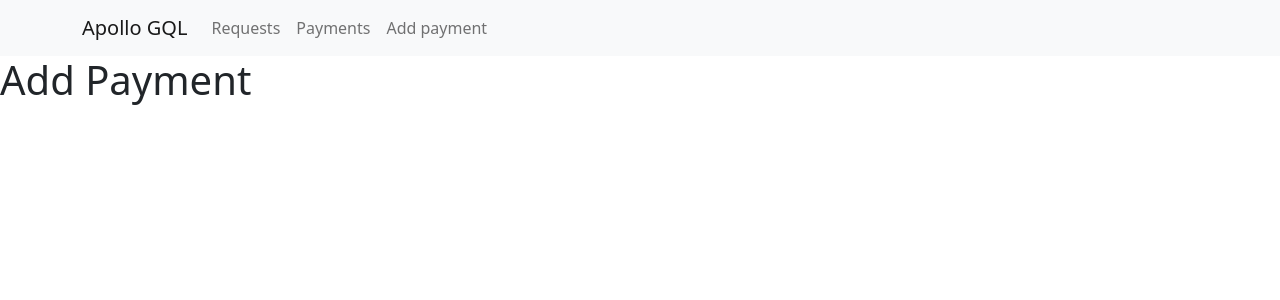
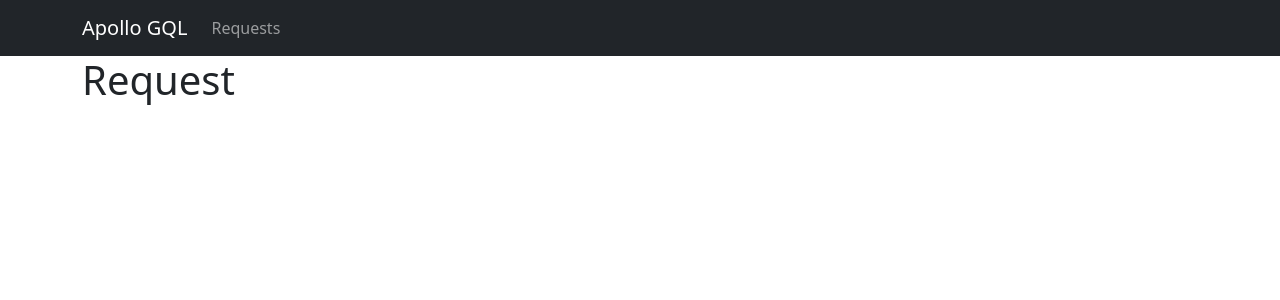
Before and after one commit to grigory-js-ninja/simple_apollo, a React (Create React App) app in the folder client/: page /add-payment in a window 1280 px wide. Shown: the top 300 px of the page. Built offline with nearby package versions, Linux system fonts and the light colour scheme.

Commit message:
fetch all requests

```diff
--- a/client/src/components/Navbar.component.tsx
+++ b/client/src/components/Navbar.component.tsx
@@ -2,15 +2,13 @@ import { Navbar, Container, Nav } from 'react-bootstrap'
 
 export function AppNavbar() {
   return (
-    <Navbar bg="light" expand="lg">
+    <Navbar bg="dark" variant="dark">
     <Container>
       <Navbar.Brand href="/">Apollo GQL</Navbar.Brand>
       <Navbar.Toggle aria-controls="basic-navbar-nav" />
       <Navbar.Collapse id="basic-navbar-nav">
         <Nav className="me-auto">
           <Nav.Link href="/requests">Requests</Nav.Link>
-          <Nav.Link href="/payments">Payments</Nav.Link>
-          <Nav.Link href="/add-payment">Add payment</Nav.Link>
         </Nav>
       </Navbar.Collapse>
     </Container>
--- /dev/null
+++ b/client/src/components/Request.component.tsx
@@ -0,0 +1,8 @@
+
+export function Request() {
+  return (
+    <div>
+      <h1>Request</h1>
+    </div>
+  )
+}
--- /dev/null
+++ b/client/src/components/RequestCard.component.tsx
@@ -0,0 +1,17 @@
+import { Card, Button } from 'react-bootstrap'
+import { IRequest } from '../types/request'
+
+export function RequestCard(props: IRequest): JSX.Element {
+  return (
+    <Card style={{ marginBottom: '20px'}}>
+      <Card.Header as="h5">{props.id}</Card.Header>
+      <Card.Body>
+        <Card.Title>Special title treatment</Card.Title>
+        <Card.Text>
+          With supporting text below as a natural lead-in to additional content.
+        </Card.Text>
+        <Button variant="primary">Go somewhere</Button>
+      </Card.Body>
+    </Card>
+  )
+}
--- a/client/src/components/Requests.component.tsx
+++ b/client/src/components/Requests.component.tsx
@@ -1,9 +1,36 @@
+import { Container, Spinner, Alert } from 'react-bootstrap'
+import { gql, useQuery } from '@apollo/client';
 
+import { RequestCard } from './RequestCard.component'
+
+import { IRequest } from '../types/request'
+
+const GET_REQUESTS = gql`
+  query GetRequests {
+    allPaymentRequests {
+      id
+      note
+      clientId
+      businessId
+      shortCode
+      transactionId
+      paymentMethods
+      totalAmount
+    }
+  }
+`;
 
 export function Requests() {
+  const { loading, error, data } = useQuery(GET_REQUESTS);
+
   return (
-    <div>
-      <h1>Requests</h1>
-    </div>
+    <Container fluid style={{ marginTop: '50px' }}>
+      {error && <Alert variant={'danger'}>
+       {error.message}
+      </Alert>}
+      {loading ? <Spinner animation="border" variant="dark" /> :
+        data?.allPaymentRequests?.map((pr: IRequest) => <RequestCard key={pr.id} { ...pr }/>)
+      }
+    </Container>
   )
 }
--- a/client/src/containers/Router.container.tsx
+++ b/client/src/containers/Router.container.tsx
@@ -7,15 +7,16 @@ import App from '../App'
 import { Requests } from '../components/Requests.component'
 import { Payments } from '../components/Payments.component'
 import { AddPayment } from '../components/AddPayment.component'
-
+import { Request } from '../components/Request.component'
 export function AppRouter() {
   return (
     <BrowserRouter>
     <Routes>
       <Route path="/" element={<App />} />
       <Route path="/requests" element={<Requests />} />
-      <Route path="/payments" element={<Payments />} />
-      <Route path="/add-payment" element={<AddPayment />} />
+      <Route path="/:requestId" element={<Request />} />
+      <Route path="/:requestId/payments" element={<Payments />} />
+      <Route path="/:requestId/add-payment" element={<AddPayment />} />
     </Routes>
   </BrowserRouter>
   )
--- a/client/src/index.tsx
+++ b/client/src/index.tsx
@@ -1,5 +1,6 @@
 import ReactDOM from 'react-dom';
 import reportWebVitals from './reportWebVitals';
+import { Container } from 'react-bootstrap'
 import {
   ApolloProvider,
 } from "@apollo/client";
@@ -11,8 +12,10 @@ import { AppNavbar } from './components/Navbar.component'
 
 ReactDOM.render(
   <ApolloProvider client={apolloClient}>
-   <AppNavbar />
-   <AppRouter />
+    <AppNavbar />
+    <Container>
+      <AppRouter />
+    </Container>
   </ApolloProvider>,
   document.getElementById('root')
 );
--- /dev/null
+++ b/client/src/types/request.ts
@@ -0,0 +1,22 @@
+interface IPayment {
+  id: string
+  amount: number
+  currency: string
+  date: string
+  status: string
+}
+
+interface IRequest {
+  id: string
+  note: string
+  clientId: string
+  businessId: string
+  shortCode: string
+  transactionId: string
+  paymentMethods: number
+  totalAmount: number
+  payments: IPayment[]
+}
+
+
+export type { IPayment, IRequest }
--- a/client/src/utils/apolloClient.ts
+++ b/client/src/utils/apolloClient.ts
@@ -5,5 +5,7 @@ import {
 
 export const apolloClient = new ApolloClient({
   uri: 'http://localhost:4000/graphql',
-  cache: new InMemoryCache()
+  cache: new InMemoryCache({
+    addTypename: false
+  })
 });
```
Also changed, not shown: 2 other files (tests, documents, lock files or other folders).
